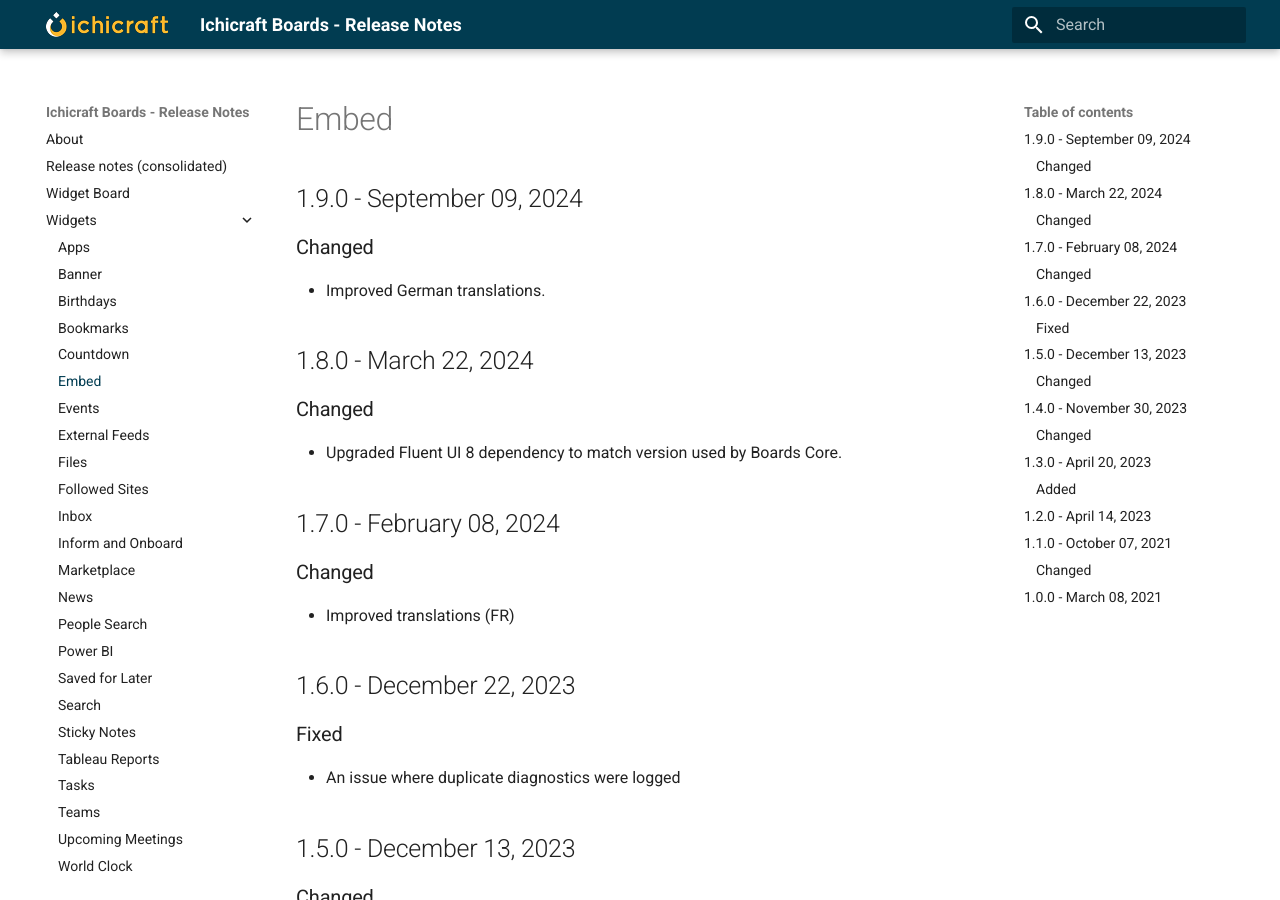
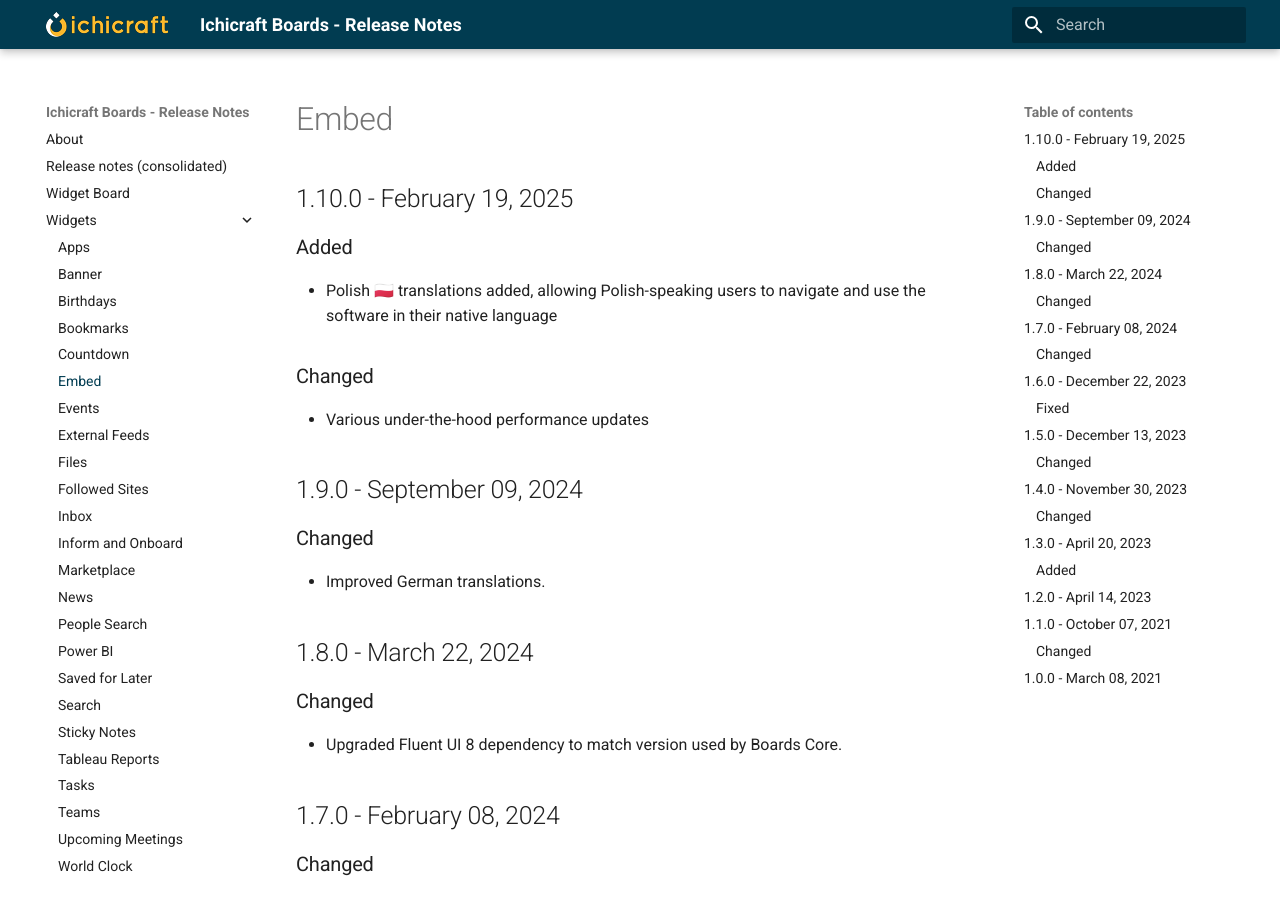
Before and after one commit to ichicraft/widgets-docs, an MkDocs documentation site: the page built from docs/Widgets/Embed.md, in a window 1280 px wide and 900 px high. Built offline with MkDocs 1.6.1 and Material for MkDocs 9.7.7, drawn with Linux system fonts in a browser that asks for light colours.

```diff
--- a/docs/Widgets/Embed.md
+++ b/docs/Widgets/Embed.md
@@ -1,3 +1,11 @@
+## 1.10.0 - February 19, 2025
+
+### Added
+- Polish 🇵🇱 translations added, allowing Polish-speaking users to navigate and use the software in their native language
+
+### Changed
+- Various under-the-hood performance updates
+
 ## 1.9.0 - September 09, 2024
 
 
```
Also changed, not shown: docs/Release-notes-(consolidated).md (+8 -0 lines).
